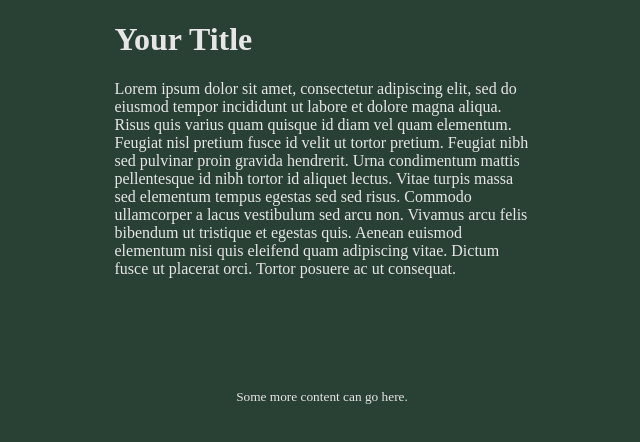
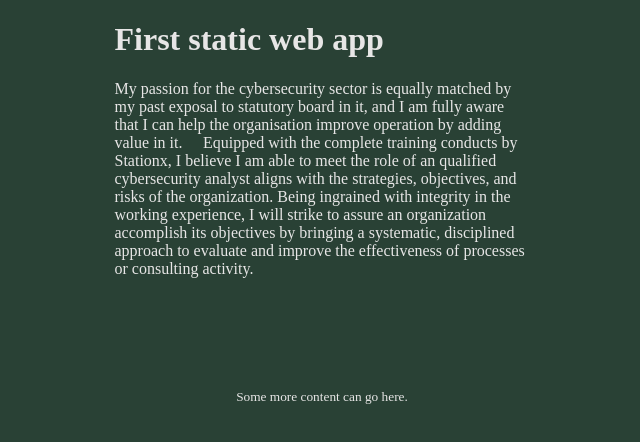
Before and after one commit to healthp/website, a plain HTML site: page index.html in a window 1280 px wide. Shown: the whole page, without its empty margins (318-958 px from the left). Drawn offline with Linux system fonts and the light colour scheme.

Commit message:
Update index.html

```diff
--- a/index.html
+++ b/index.html
@@ -59,8 +59,9 @@
         <div class="col-6 center">
             <div class="center-block">
                 <main>
-                    <h1>Your Title</h1>
-                    <p>Lorem ipsum dolor sit amet, consectetur adipiscing elit, sed do eiusmod tempor incididunt ut labore et dolore magna aliqua. Risus quis varius quam quisque id diam vel quam elementum. Feugiat nisl pretium fusce id velit ut tortor pretium. Feugiat nibh sed pulvinar proin gravida hendrerit. Urna condimentum mattis pellentesque id nibh tortor id aliquet lectus. Vitae turpis massa sed elementum tempus egestas sed sed risus. Commodo ullamcorper a lacus vestibulum sed arcu non. Vivamus arcu felis bibendum ut tristique et egestas quis. Aenean euismod elementum nisi quis eleifend quam adipiscing vitae. Dictum fusce ut placerat orci. Tortor posuere ac ut consequat.</p>
+                    <h1>First static web app</h1>
+                    <p>My passion for the cybersecurity sector is equally matched by my past exposal to statutory board in it, and I am fully aware that I can help the organisation improve operation by adding value in it.
+	Equipped with the complete training conducts by Stationx, I believe I am able to meet the role of an qualified cybersecurity analyst aligns with the strategies, objectives, and risks of the organization. Being ingrained with integrity in the working experience, I will strike to assure an organization accomplish its objectives by bringing a systematic, disciplined approach to evaluate and improve the effectiveness of processes or consulting activity. </p>
                 </main>
             </div>
         </div>
```
